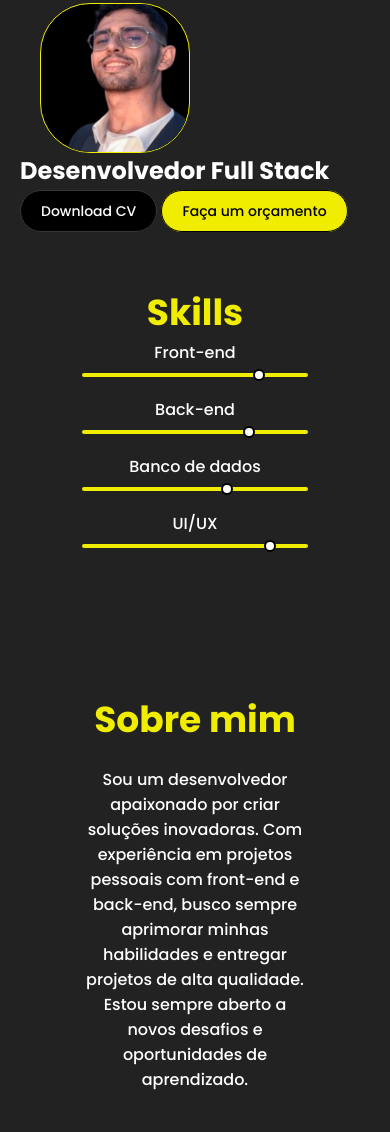
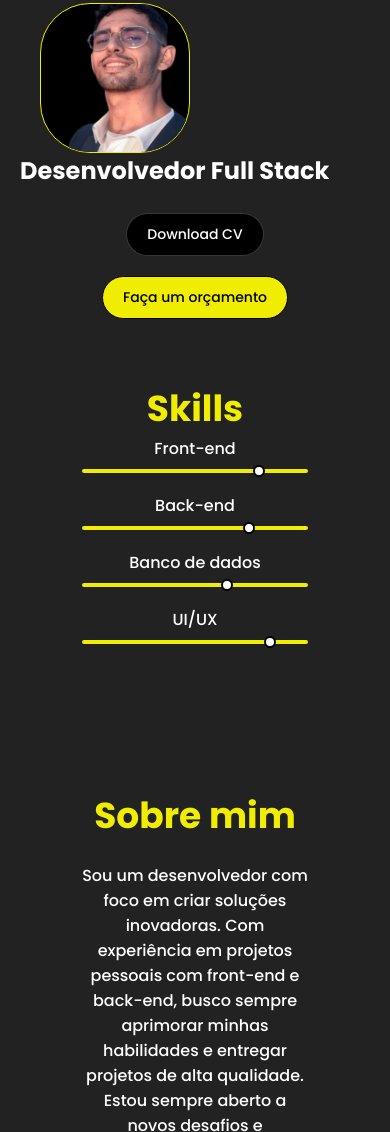
Before and after one commit to alanpinheiro96/AlanCarlosPinheiro, a plain HTML site: page index.html in a window 390 px wide. Shown: the part 188-1320 px from the top of the page. Drawn offline with Linux system fonts and the light colour scheme.

Commit message:
Ajuste de botoes para mobile

```diff
--- a/index.html
+++ b/index.html
@@ -32,8 +32,10 @@
           <h3>Olá, eu sou <br /><strong><span>Alan Carlos Pinheiro</span></strong></h3>
           <img class="img-cv" src="Image/Profile/alan.png" alt="Currículo" />
           <h1>Desenvolvedor Full Stack</h1>
-          <a class="btn-download" href="arquivos/Alan Carlos Pinheiro.pdf" download="CV-AlanCarlosPinheiro.pdf">Download CV</a>
-          <a class="btn-orcamento" href="https://wa.me/5514997577732?text=Olá,%20gostaria%20de%20falar%20com%20você!" target="_blank">Faça um orçamento</a>
+          <div class="botoes-cv">
+            <a class="btn-download" href="arquivos/Alan Carlos Pinheiro.pdf" download="CV-AlanCarlosPinheiro.pdf">Download CV</a>
+            <a class="btn-orcamento" href="https://wa.me/5514997577732?text=Olá,%20gostaria%20de%20falar%20com%20você!" target="_blank">Faça um orçamento</a>
+          </div>
         </div>
       </section>
 
@@ -55,15 +57,15 @@
           </div>
       </section>
 
-      <section>
-        <div class="section-sobre" id="sobre">
+      <section id="sobre">
+        <div class="section-sobre">
           <h2><span>Sobre mim</span></h2>
-          <p>Sou um desenvolvedor apaixonado por criar soluções inovadoras. Com experiência em projetos pessoais com front-end e back-end, busco sempre aprimorar minhas habilidades e entregar projetos de alta qualidade. Estou sempre aberto a novos desafios e oportunidades de aprendizado.</p>
+          <p>Sou um desenvolvedor com foco em criar soluções inovadoras. Com experiência em projetos pessoais com front-end e back-end, busco sempre aprimorar minhas habilidades e entregar projetos de alta qualidade. Estou sempre aberto a novos desafios e oportunidades de aprendizado.  tenho conhecimentos e experiências em linguagens de programação como Html, Css, JavaScript, Angular, Python, C# Aspnet .Net, JavaScript, NodeJS e Lua. Bancos relacionais e não relacionais como MySQL, Sql e MongoDB, além de trabalhar com ferramentas como Figma, Azure, Git, GitHub e Pacote Office. Minha trajetória inclui experiências onde desenvolvi habilidades analíticas, resolução de problemas em sistemas complexos, comunicação e relacionamento interpessoal. Atualmente, atuo no setor administrativo, no departamento fiscal aplicando competências estratégicas, analíticas e de planejamento para otimizar processos e garantir eficiência.</p>
         </div>
       </section>
 
       <section>
-        <div class="section-sobre" id="sobre">
+        <div class="section-sobre">
           <h2><span>Formação</span></h2>
           <p><strong>Pós-graduação lato sensu em MBA em gestão de projetos</strong> - UniCesumar - formação prevista em abril/2026</p>
           <p><strong>Bacharelado em tecnologia da informação</strong> - Univesp - formação prevista em julho/2027</p>
--- a/style.css
+++ b/style.css
@@ -116,6 +116,14 @@ span {
   font-size: 1.5em;
 }
 
+.botoes-cv {
+  display: flex;
+  flex-wrap: wrap;
+  justify-content: center;
+  gap: 10px; /* espaço entre os botões */
+  margin-top: 15px;
+}
+
 .btn-orcamento {
   margin-top: 10px;
   background-color: #f1ed01;
@@ -126,6 +134,8 @@ span {
   cursor: pointer;
   font-size: 14px;
   text-decoration: none;
+  display: inline-block;
+  text-align: center;
 }
 
 .btn-download {
@@ -138,7 +148,16 @@ span {
   cursor: pointer;
   font-size: 14px;
   text-decoration: none;
+  display: inline-block;
+  text-align: center;
 }
+@media screen and (max-width: 767px) {
+  .botoes-cv {
+    flex-direction: column;
+    align-items: center;
+  }
+}
+
 
 .slider {
   width: 100%;
```
